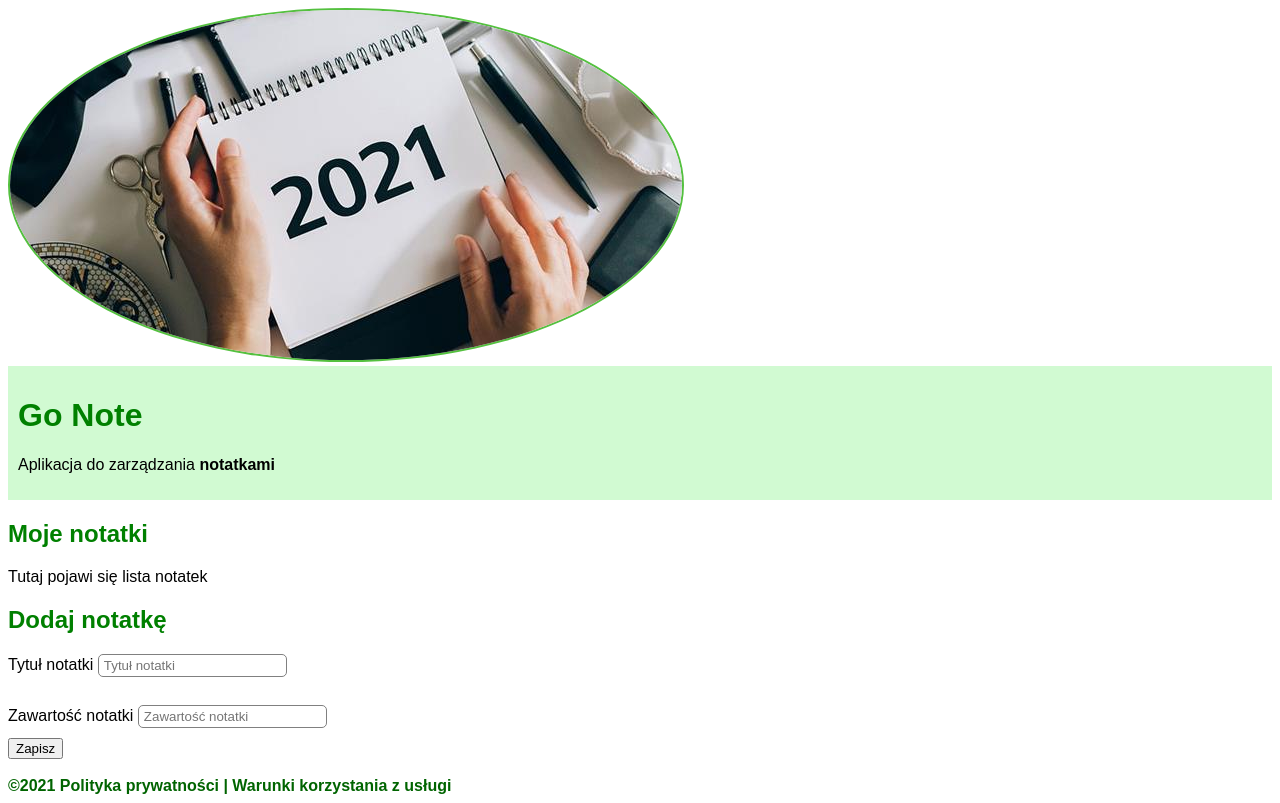
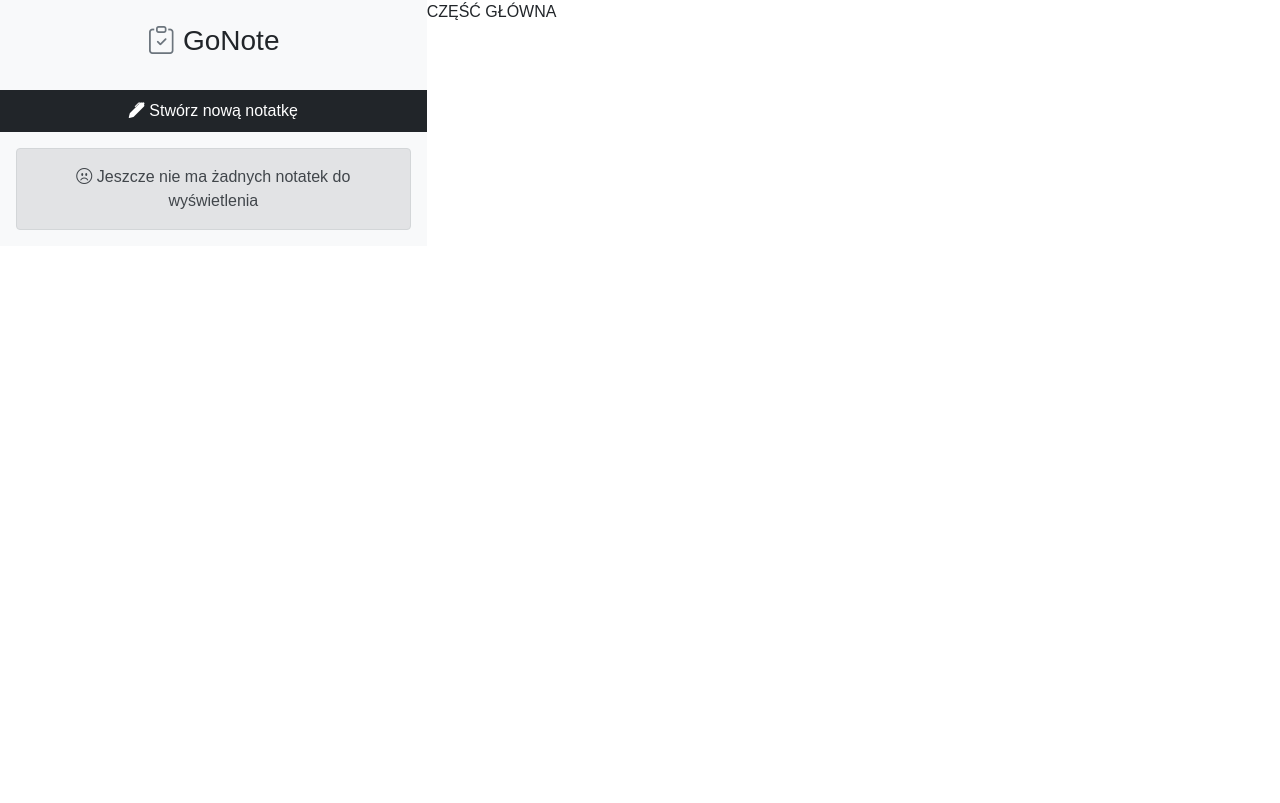
Before and after one commit to Zusia95/gonote, a plain HTML site: page index.html in a window 1280 px wide. Drawn offline with nearby package versions, Linux system fonts and the light colour scheme.

Commit message:
initiation of index.html

```diff
--- a/index.html
+++ b/index.html
@@ -1,31 +1,35 @@
 <!DOCTYPE html>
 <html>
 <head>
+<meta name="viewport"content="width=device-width, initial-scale=1">
+<link rel="stylesheet"href="https://cdn.jsdelivr.net/npm/bootstrap@5.0.0-beta2/dist/css/bootstrap.min.css">
+<link rel="stylesheet"href="https://cdn.jsdelivr.net/npm/bootstrap-icons@1.4.0/font/bootstrap-icons.css">
 <title> Moje notatki </title>
 <link rel="stylesheet" href="index.css">
 </head>
 <body>
-<img src="organizer.jpeg" class="obrazek" alt="Kalendarz">
-<div id="main-header">
-<h1> Go Note </h1>
-<p> Aplikacja do zarządzania <strong>notatkami</strong></p>
-</div>
-<div>
-<h2> Moje notatki </h2>
-<p> Tutaj pojawi się lista notatek </p>
-</div>
-<div>
-<h2> Dodaj notatkę </h2>
-<form>
-<label for="tytul"> Tytuł notatki </label>
-<input type="text" id="tytul" placeholder="Tytuł notatki" /> <br><br>
-<label for="zawartosc"> Zawartość notatki </label>
-<input type="text" id="zawartosc" placeholder="Zawartość notatki" /> <br>
-<button type="submit"> Zapisz </button> <br><br>
-</form>
-</div>
+<div class="container-fluid p-0 m-0">
+<div class="row p-0 m-0">
+<div class="col-12 col-md-5 col-lg-4 bg-light p-0">
+          <h3 class="w-100 text-center p-4">
+		  <i class="bi bi-clipboard-check text-secondary"></i>
+		  GoNote
+		  </h3>
+		  <button type="button"class="btn btn-dark w-100 py-2 rounded-0">
+		  <i class="bi bi-pen-fill"> </i>
+		  Stwórz nową notatkę
+		  </button>
+		  <div class="alert alert-secondary m-3 text-center">
+		  <i class="bi bi-emoji-frown"></i>
+		  Jeszcze nie ma żadnych notatek do wyświetlenia
+		  </div>
+		  </div>
+		  <div class="col-12 col-md-7 col-lg-8 bg-white p-0">
+		  CZĘŚĆ GŁÓWNA
+		  </div>
+		  </div>
+		  </div>
+<script src="https://cdn.jsdelivr.net/npm/bootstrap@5.0.0-beta2/dist/js/bootstrap.bundle.min.js"></script>
+
 </body>
-<footer>
-<a href="https://google.com"> ©2021 Polityka prywatności | Warunki korzystania z usługi </a>
-</footer>
 </html>
```
